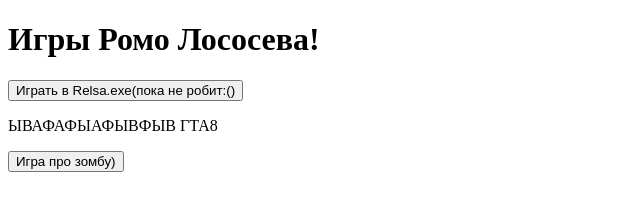
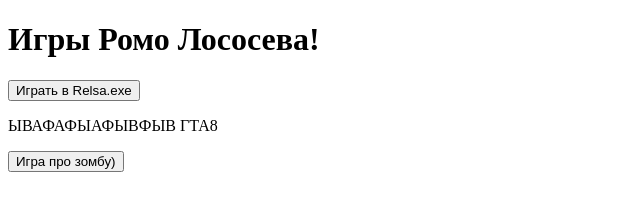
Before and after one commit to RomanS555/RomanS555.github.io, a plain HTML site: page index.html in a window 1280 px wide. Shown: the whole page, without its empty margins (0-640 px from the left). Drawn offline with Linux system fonts and the light colour scheme.

Commit message:
Update index.htmlввв

```diff
--- a/index.html
+++ b/index.html
@@ -1,6 +1,6 @@
 <!DOCTYPE html>
 <h1>Игры Ромо Лососева!</h1>
-<input id="1" type = "button" value ="Играть в Relsa.exe(пока не робит:()">
+<input id="1" type = "button" value ="Играть в Relsa.exe">
 <p></p>
 ЫВАФАФЫАФЫВФЫВ ГТА8
 <p></p>
```
